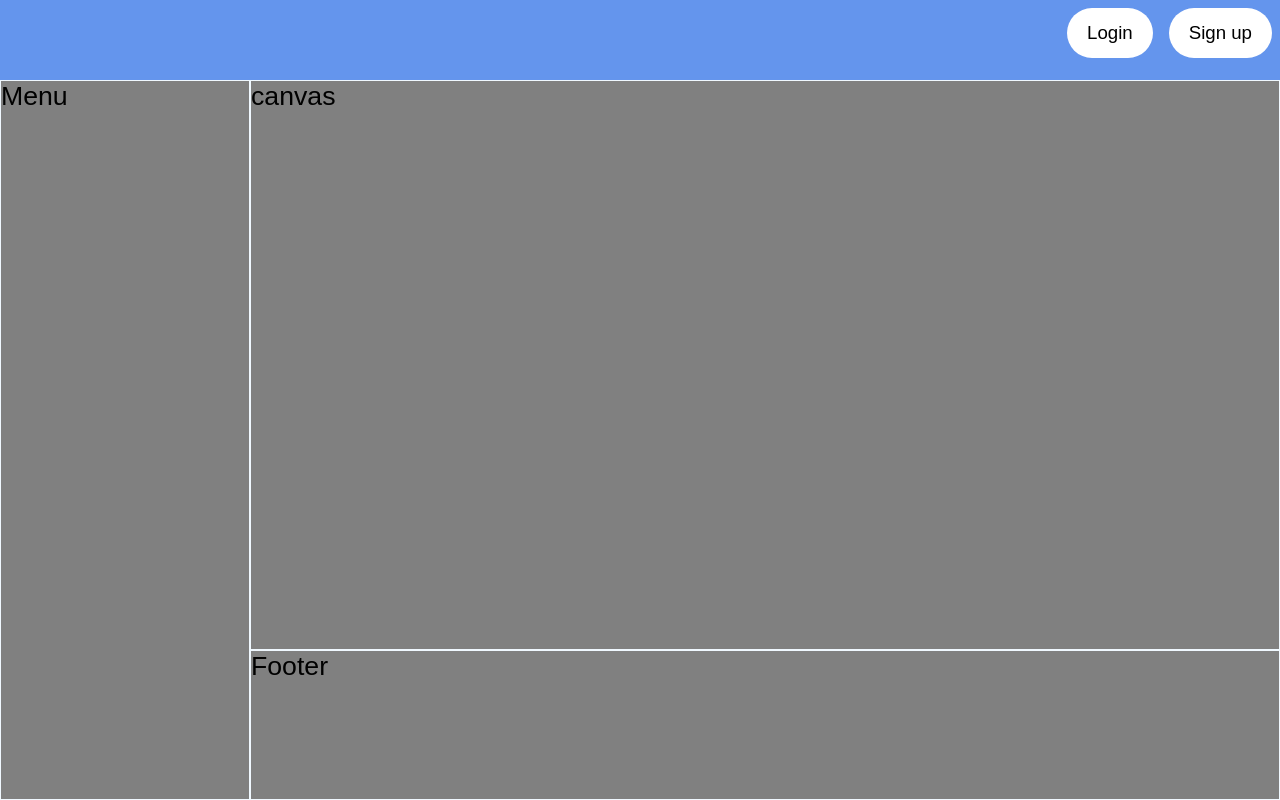
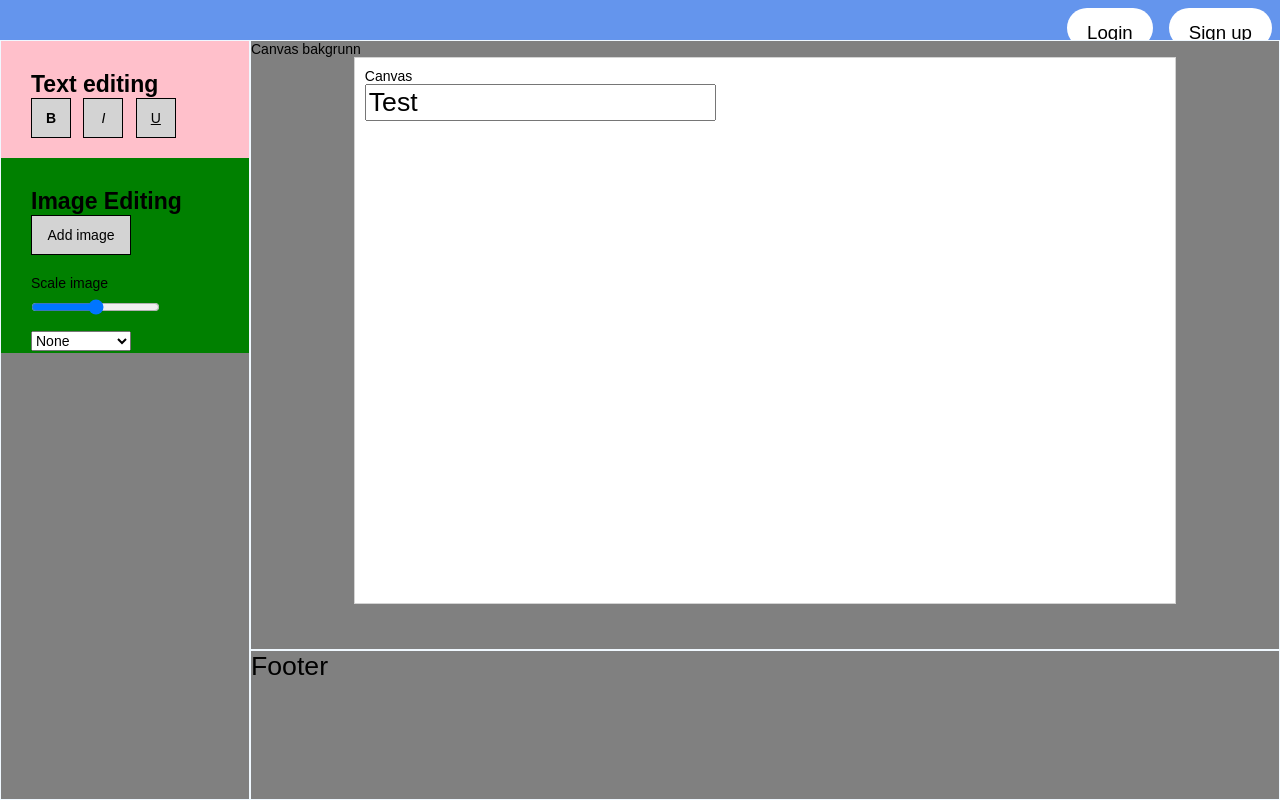
Before and after one commit to mm200projectgroup/grp13, a website: page public/index.html in a window 1280 px wide. Drawn offline with Linux system fonts and the light colour scheme.

Commit message:
Satt sammen Alexandra sitt

```diff
--- a/package.json
+++ b/package.json
@@ -21,6 +21,7 @@
     "bcryptjs": "^2.4.3",
     "body-parser": "^1.18.3",
     "express": "^4.16.4",
+    "jsonwebtoken": "^8.3.0",
     "pg-promise": "^8.5.1"
   }
 }
--- a/public/CSS/stylesheet.css
+++ b/public/CSS/stylesheet.css
@@ -11,7 +11,7 @@ body {
     display: grid;
 
     grid-template-columns: 250px 1fr 1fr 1fr;
-    grid-template-rows: 80px 1fr 1fr 1fr 1fr 150px;
+    grid-template-rows: 40px 1fr 1fr 1fr 1fr 150px;
 
 
 
@@ -26,8 +26,18 @@ body {
 }
 
 
+p {
+    font-size: 14px;
+}
 
-.header {
+h3 {
+    font-size: 23px;
+
+    }
+
+
+
+#header {
     grid-area: header;
     background: cornflowerblue;
 
@@ -54,12 +64,76 @@ body {
 
 }
 
-.modulHeader{
+
+/*CANVAS */
+#enSlide {
+   width: 80%; /*can be in percentage also.*/
+    height: 90%;
+    margin: 0 auto;
+    padding: 10px;
+    position: relative;
+    border: 1px solid lightgray;
+    background-color: #FFFFFF;
+}
+/*MENY */
+#textMenu {
+    background: pink;
+    padding-left: 30px;
+    padding-top: 30px;
+}
+
+#imageMenu {
+    background: green;
+    padding-left: 30px;
+    padding-top: 30px;
+}
+
+
+/* /// Text editing --- */
+
+#butB {
+    font-weight: bold;
+    }
+#butI {
+    font-style: italic;
+    }
+#butU {
+    text-decoration: underline;
+    }
+
+button {
+    font-size:14px;
+    height: 40px;
+    width: 40px;
+    margin-right: 5px;
+    border: 1px solid #000000;
+    background-color: lightgrey;
+    align-content: center;
+    margin-bottom: 20px;
+    }
+
+
+
+/* /// Image editing --- */
+#addImg {
+    font-size: 14px;
+    height: 40px;
+    width: 100px;
+
+}
+#filter {
+    font-size: 14px;
+    width: 100px;
+}
+
+/*MENYEND */
+
+.modulHeader {
     font-size: 35px;
 }
 
 
-#user{
+#user {
     text-align: right;
     padding: 20px 20px;
     color: white;
@@ -83,7 +157,8 @@ input[type=password] {
 
 
 
-#headerButton1, #headerButton2 {
+#signInBtn,
+#loginBtn {
     float: right;
     color: black;
     border: 0px;
@@ -208,6 +283,7 @@ span.psw {
     from {
         transform: scale(0)
     }
+
     to {
         transform: scale(1)
     }
--- a/public/index.html
+++ b/public/index.html
@@ -3,9 +3,7 @@
 
 <head>
     <meta name="viewport" content="width=device-width, initial-scale=1">
-    <script src="js/javascript.js"></script>
     <link rel="stylesheet" type="text/css" href="CSS/stylesheet.css">
-
 </head>
 
 <body>
@@ -32,7 +30,6 @@
         </div>
     </div>
 
-
     <div id="logInForm" class="modal">
         <div class="modal-content animate">
             <div class="imgcontainer">
@@ -56,7 +53,6 @@
             </div>
         </div>
     </div>
-
 
     <div id="signUpForm" class="modal">
         <div class="modal-content animate">
@@ -86,23 +82,76 @@
         </div>
     </div>
 
+    <div id="header"></div>
+
+    <template id="signedIn">
+        <h3 id="user"></h3>
+    </template>
+
+    <template id="notSignedIn">
+        <button id="loginBtn" onclick="document.getElementById('signUpForm').style.display='block'" style="width:auto;">Sign up</button>
+
+        <button id="signInBtn" onclick="document.getElementById('logInForm').style.display='block'" style="width:auto;">Login</button>
+    </template>
+
+
+    <div class="menu">
+        <div id="textMenu">
+            <h3>Text editing</h3>
+            <button id="butB" onclick="toBold">B</button>
+            <button id="butI" onclick="toItalic">I</button>
+            <button id="butU" onclick="toUnderline">U</button>
+        </div>
+        <div id="imageMenu">
+            <h3>Image Editing</h3>
+            <!--//Legg til et bilde-->
+            <button id="addImg">Add image</button>
+            <br>
+            <!--//Skalering-->
+            <p>Scale image</p>
+            <input id="imgSlider" type="range" min="10" max="1000" step="1">
+            <br>
+            <!--//Div som bilder blir lagt inn i-->
+            <!-- <div id="presObj" style=" border-style: solid;"></div> -->
+
+            <!--//Sette inn filter-->
+            <select id="filter">
+                <option value="none">None</option>
+                <option value="blur(5px)">Blur</option>
+                <option value="brightness(200%)">Brightness</option>
+                <option value="contrast(200%)">Contrast</option>
+                <option value="drop-shadow(8px 8px 10px gray)">Drop-Shadow</option>
+                <option value="grayscale(100%)">Grayscale</option>
+                <option value="hue-rotate(90deg)">Hue-rotate</option>
+                <option value="invert(100%)">Invert</option>
+                <option value="opacity(30%)">Opacity</option>
+                <option value="saturate(8)">Saturate</option>
+                <option value="sepia(100%)">Sepia</option>
+            </select>
+        </div>
 
 
 
-    <div class="header">
-        <button id="headerButton1" onclick="document.getElementById('signUpForm').style.display='block'" style="width:auto;">Sign up</button>
-
-        <button id="headerButton2" onclick="document.getElementById('logInForm').style.display='block'" style="width:auto;">Login</button>
-
-        <h3 id="user"></h3>
-
 
     </div>
-    <div class="menu">Menu</div>
-    <div class="canvas">canvas</div>
+    <div class="canvas">
+        <p>Canvas bakgrunn</p>
+        <div onclick="selectActive()" id="enSlide">
+
+            <p>Canvas</p>
+            <input id="testText1" value="Test" maxlength="14">
+        </div>
+    </div>
+
+    <!-- /// TODO: SLIDES /// -->
+    <!-- Footer skal ha en slide som er den en starter med hvor en har muligheten til å legge til en ny slide.
+    Når en ny slide er lagt til, så vil en se 2 slides med muligheten til å legge til flere.
+    Kun en slide skal kunne ses i canvas om gangen. -->
     <div class="footer">Footer</div>
+    <script>
 
-    <script>
+        //let user = document.getElementById("user");
+
         let loggInnUsername = document.getElementById("loggInnUsername");
         let loggInnpassword = document.getElementById("loggInnpassword");
 
@@ -110,12 +159,27 @@
         let regPassword = document.getElementById("regpassword");
         let regEmail = document.getElementById("regEmail");
 
-        let headerButton1 = document.getElementById("headerButton1");
-        let headerButton2 = document.getElementById("headerButton2");
+        let loginBtn = document.getElementById("loginBtn");
+        let signInBtn = document.getElementById("signInBtn");
 
         let outputLogIn1 = document.getElementById("outputLogIn");
         let outputSignUp1 = document.getElementById("outputSignUp");
-        let user = document.getElementById("user");
+
+
+
+        //Change header template
+        let header = document.getElementById("header");
+        setHeaderView("notSignedIn", header);
+
+
+
+        function setHeaderView(id) {
+            header.innerHTML = "";
+            let temp = document.getElementById(id);
+            let clone = temp.content.cloneNode(true);
+            header.appendChild(clone);
+
+        }
 
 
 
@@ -133,6 +197,10 @@
             }
         }
     </script>
+    <script src="js/editingTools.js"></script>
+    <script src="js/javascript.js"></script>
+
+
 
 </body>
 
--- /dev/null
+++ b/public/js/editingTools.js
@@ -0,0 +1,114 @@
+//Denne funksjonen setter størrelse
+let imgResizer = function () {
+    let imgResizerObj = {};
+    //setter divelementet til 50 % av skjermen
+    let resizeAmount = 0.5;
+    //lager en knapp
+    let addImgBtn = document.getElementById("addImg");
+    //lager en div
+    let presObject = document.getElementById("canvas");
+    //lager en bar som skalerer
+    let imgSlider = document.getElementById("imgSlider");
+    //lager en valg box som filter
+    let filter = document.getElementById("filter");
+    //bilde du legger til i diven
+    let imgObj;
+
+
+
+    //her tilpasses høyden og bredden til skjermen og konverteres over til pixels
+    presObject.style.width = screen.width - (screen.width * resizeAmount) + "px";
+    presObject.style.height = screen.height - (screen.height * resizeAmount) + "px";
+
+    //her kjører knappen funksjonen addImg
+    addImgBtn.addEventListener("click", addImg);
+    //her kjører slideren funksjonen resizeImg
+    imgSlider.addEventListener("input", resizeImg);
+    filter.addEventListener("change", changeFilter);
+
+    //funksjon som legger til et bilde ved hjelp av prompt vindu hvor du kan skrive link til en bildefil.
+    ///DETTE MÅ VI ENDRE TIL ET INPUT FELT -----------------------------------------------------------///
+    function addImg() {
+        //her settes størrelsen til diven
+        let canvasWidth = parseInt(presObject.style.width, 10);
+        //Denne åpner et prompt vindu hvor du legger inn bildelinken
+        let input = prompt("skriv inn lenke til bilde");
+
+        //sjekker om bildefil er bildefil hvis ikke skjer det ingenting
+        if (input.match(/\.(jpeg|jpg|gif|png)$/) !== null) {
+            //her lager du et object av bildeurl du har skrevet inn
+            imgObj = document.createElement("IMG");
+            //her henter du img objektet fra inputet fra prompt vinduet
+            imgObj.src = input;
+            //her settes størrelsen til bilde objektet du har lagt til
+            imgObj.width = canvasWidth - (canvasWidth * 0.3);
+
+            presObject.appendChild(imgObj);
+        } else {
+            //her skrives det ut en alert hvis urlen ikke er en bilde fil
+            alert("url not an image!");
+        }
+
+    }
+
+    //funksjon som skalerer bilde ved hjelp av range slideren
+    function resizeImg(e) {
+        if (imgObj) {
+            imgObj.width = e.target.value;
+
+        }
+
+
+    }
+
+    //funksjon som setter filter på bildene
+    function changeFilter(evt) {
+        //console.log(evt.target.value);
+        if (imgObj) {
+            //legger til det valgte filteret fra select options
+            imgObj.style.filter = evt.target.value;
+        }
+
+    }
+    //Returnerer det skalerte objektet
+    return imgResizerObj;
+}
+//kjører funksjonen resizeImg
+imgResizer();
+
+
+
+
+
+function selectActive() {
+    let activeWindow = document.activeElement;
+    if (activeWindow.tagName == "INPUT") {
+        activeInput = activeWindow;
+    }
+}
+
+
+function toBold() {
+    if (activeInput.style.fontWeight == 700) {
+        activeInput.style.fontWeight = 100;
+    } else {
+        activeInput.style.fontWeight = 700;
+    }
+
+}
+
+function toItalic() {
+    if (activeInput.style.fontStyle == "italic") {
+        activeInput.style.fontStyle = "normal";
+    } else {
+        activeInput.style.fontStyle = "italic";
+    }
+}
+
+function toUnderline() {
+    if (activeInput.style.fontVariant == "small-caps") {
+        activeInput.style.fontVariant = "normal";
+    } else {
+        activeInput.style.fontVariant = "small-caps";
+    }
+}
--- a/public/js/javascript.js
+++ b/public/js/javascript.js
@@ -1,4 +1,5 @@
 let status;
+
 
 
 
@@ -29,7 +30,7 @@ function getData(endpoint) {
             "Content-Type": "application/json; charset=utf-8",
         },
     }).then(data => {
-        console.log(data);
+        //console.log(data);
     });
 }
 
@@ -51,19 +52,20 @@ function loggInn() {
             console.log(status);
             if (status == 200) {
                 console.log("yay");
-                headerButton1.style.visibility = 'hidden';
-                headerButton2.style.visibility = 'hidden';
+
+                localStorage.setItem("logindata", JSON.stringify(json));
+                let token = JSON.parse(localStorage.getItem("logindata")).token;
+
                 logInForm.style.display = "none";
+                setHeaderView("signedIn", header);
 
-                let hyperlink = document.createElement("button");
-                hyperlink.innerHTML = data.username;
-                hyperlink.onclick = function changePassword() {
-                    document.getElementById('userSettingsForm').style.display = 'block'
+                let user = document.getElementById("user");
+                user.innerHTML = json.username;
+                user.onclick = function changePassword() {
+                document.getElementById('userSettingsForm').style.display = 'block'
                 };
-                user.innerHTML = "hello, ";
-                user.appendChild(hyperlink)
-                //user.innerHTML = json.mld;
-                user.style.visibility = 'visible';
+
+
 
             } else {
                 console.log("ops");
```
Also changed, not shown: js/users.js (+8 -2 lines), 1 other file.
